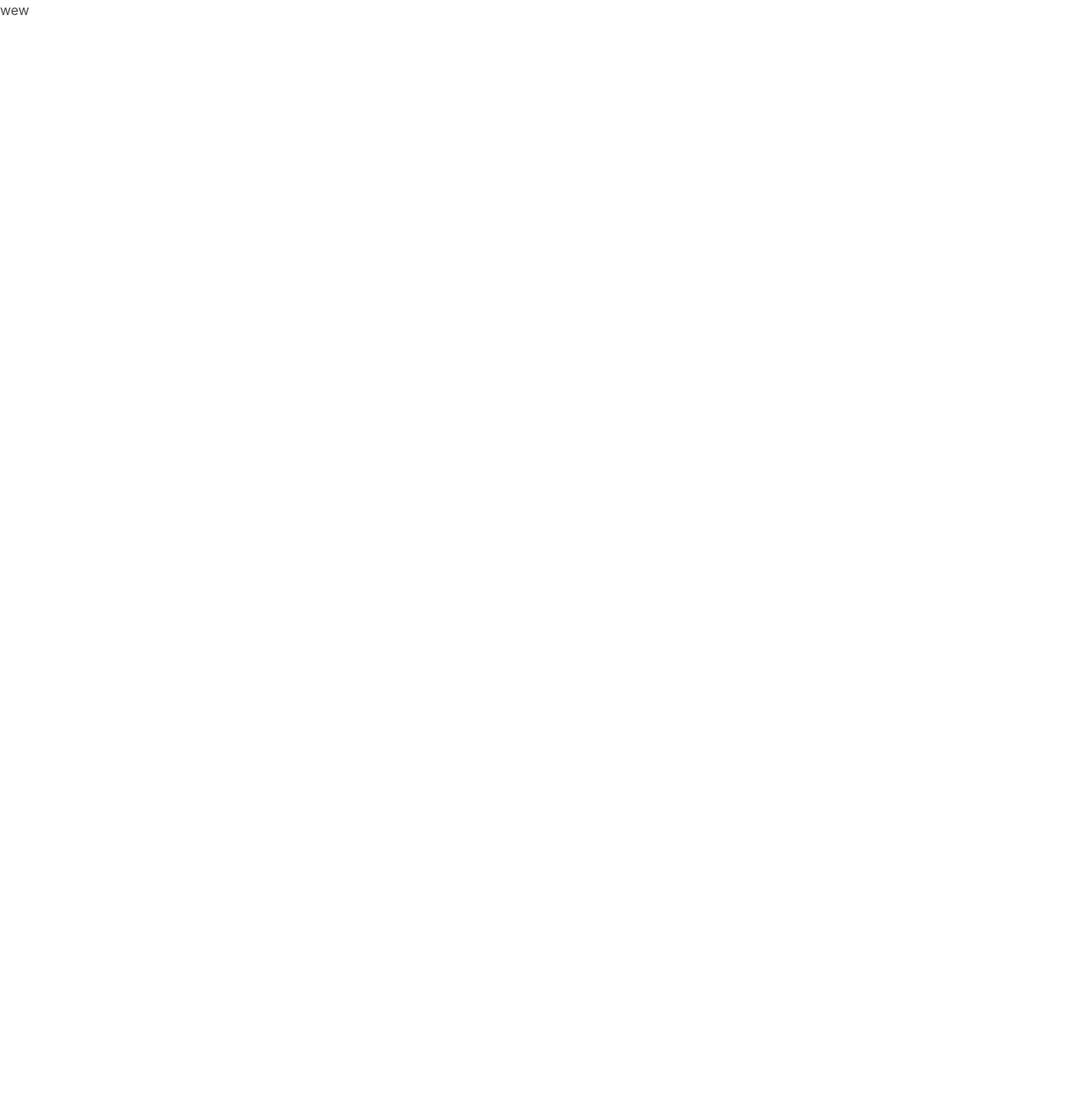
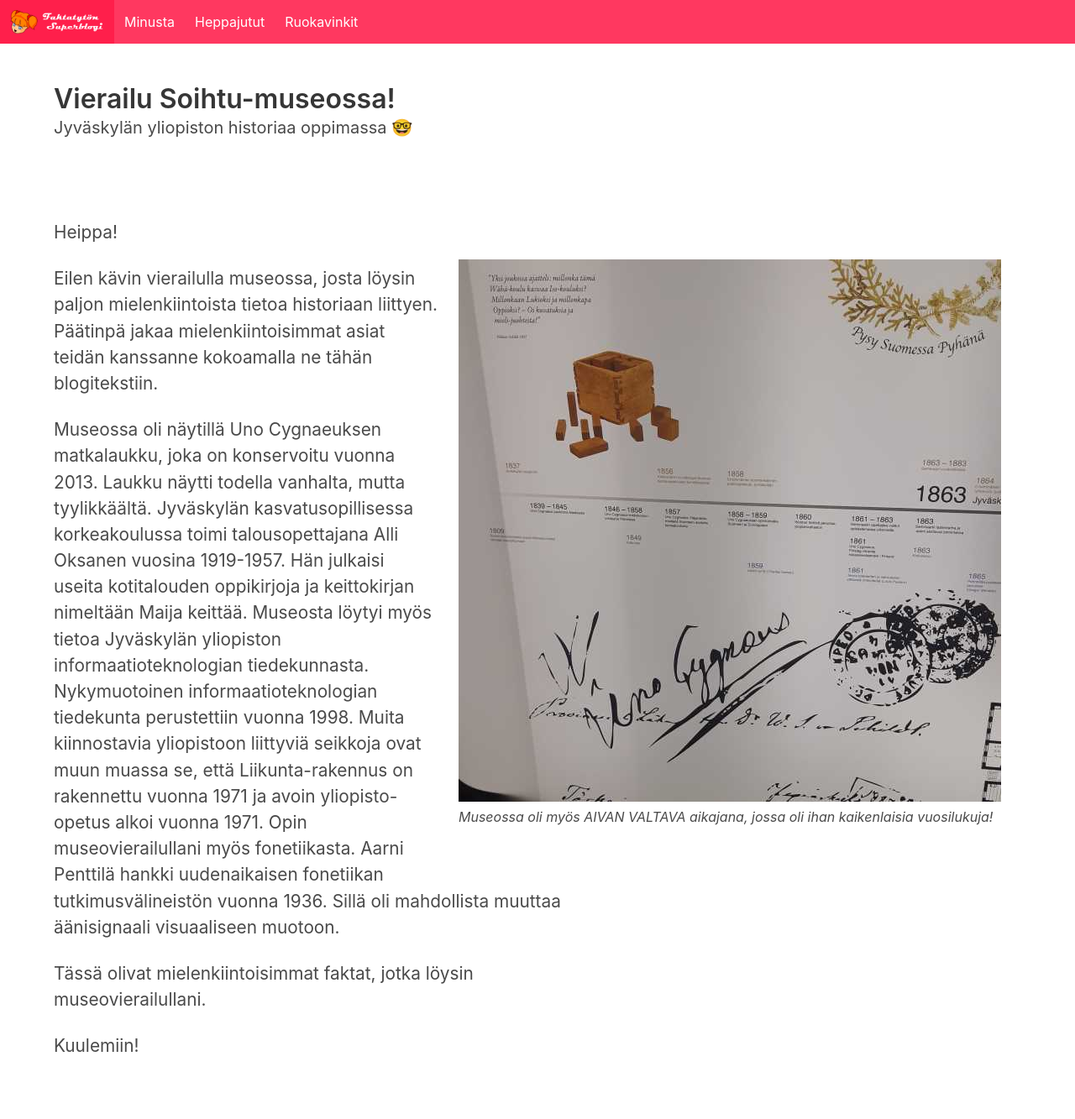
Before and after one commit to dezhidki/myytinmurtajat_it_19, a Flask app: page / in a window 1280 px wide. Before the commit the page is almost empty. Shown: the whole page at 84% size. Before the commit the page ends 18 px from the top, so only its background shows below. Run offline with Flask 2, Linux system fonts and the light colour scheme.

Commit message:
news: add news article

```diff
--- /dev/null
+++ b/news/static/style/style.css
@@ -0,0 +1,18 @@
+.main-text > p {
+    font-size: 1.3rem;
+    margin-bottom: 1.5rem;
+}
+
+@media (min-width: 1216px) {
+
+    .thumbnail {
+        float: right;
+    }
+}
+
+
+@media (min-width: 769px) {
+    .main-text > p {
+        width: 40rem;
+    }
+}
--- a/news/templates/main.html
+++ b/news/templates/main.html
@@ -1,13 +1,63 @@
 <!DOCTYPE html>
 <html lang="fi">
+
 <head>
     <meta charset="UTF-8">
     <meta name="viewport" content="width=device-width, initial-scale=1.0">
     <meta http-equiv="X-UA-Compatible" content="ie=edge">
     <title>Faktatytön superblogi: Käynti Soihdussa</title>
     <link rel="stylesheet" href="{{ url_for('static', filename='style/bulma.min.css') }}" />
+    <link rel="stylesheet" href="{{ url_for('static', filename='style/style.css') }}" />
 </head>
-<body>
-    wew
+
+<body class="has-navbar-fixed-top">
+    {% include "nav.html" %}
+
+
+    <section class="hero">
+        <div class="hero-body">
+            <div class="container">
+                <h1 class="title">
+                    Vierailu Soihtu-museossa!
+                </h1>
+                <h2 class="subtitle">
+                    Jyväskylän yliopiston historiaa oppimassa 🤓
+                </h2>
+            </div>
+        </div>
+    </section>
+
+    <section class="section">
+        <div class="container main-text">
+            <section class="section thumbnail">
+                <img src="{{ url_for('static', filename='img/thumb.jpg') }}"/>
+                <p><em>Museossa oli myös AIVAN VALTAVA aikajana, jossa oli ihan kaikenlaisia vuosilukuja!</em></p>
+            </section>
+            <p>
+                Heippa!
+            </p>
+            <p>
+                Eilen kävin vierailulla museossa, josta löysin paljon mielenkiintoista tietoa historiaan liittyen.<br>
+                Päätinpä jakaa mielenkiintoisimmat asiat teidän kanssanne kokoamalla ne tähän blogitekstiin.
+            </p>
+            <p>
+                Museossa oli näytillä Uno Cygnaeuksen matkalaukku, joka on konservoitu vuonna <span class="swap-year">2013</span>.
+                Laukku näytti todella vanhalta, mutta tyylikkäältä.
+                Jyväskylän kasvatusopillisessa korkeakoulussa toimi talousopettajana Alli Oksanen vuosina <span class="swap-year">1919</span>-<span class="swap-year">1957</span>.
+                Hän julkaisi useita kotitalouden oppikirjoja ja keittokirjan nimeltään Maija keittää.
+                Museosta löytyi myös tietoa Jyväskylän yliopiston informaatioteknologian tiedekunnasta.
+                Nykymuotoinen informaatioteknologian tiedekunta perustettiin vuonna <span class="swap-year">1998</span>.
+                Muita kiinnostavia yliopistoon liittyviä seikkoja ovat muun muassa se, että Liikunta-rakennus on rakennettu vuonna <span class="swap-year">1971</span> ja avoin yliopisto-opetus alkoi vuonna <span class="swap-year">1971</span>.
+                Opin museovierailullani myös fonetiikasta. Aarni Penttilä hankki uudenaikaisen fonetiikan tutkimusvälineistön vuonna <span class="swap-year">1936</span>. Sillä oli mahdollista muuttaa äänisignaali visuaaliseen muotoon.
+            </p>
+            <p>
+                Tässä olivat mielenkiintoisimmat faktat, jotka löysin museovierailullani.<br>
+            </p>
+            <p>
+                Kuulemiin!
+            </p>
+        </div>
+    </section>
 </body>
+
 </html>
--- /dev/null
+++ b/news/templates/nav.html
@@ -0,0 +1,22 @@
+<nav class="navbar is-danger is-fixed-top" role="navigation" aria-label="main navigation">
+    <div class="navbar-brand">
+        <a class="navbar-item" href="https://bulma.io">
+            <img src="{{ url_for('static', filename='img/logo.png') }}" width="112" height="28">
+        </a>
+
+        <a role="button" class="navbar-burger burger" aria-label="menu" aria-expanded="false"
+            data-target="navbarBasicExample">
+            <span aria-hidden="true"></span>
+            <span aria-hidden="true"></span>
+            <span aria-hidden="true"></span>
+        </a>
+    </div>
+
+    <div id="navbarBasicExample" class="navbar-menu">
+        <div class="navbar-start">
+            <a class="navbar-item">Minusta</a>
+            <a class="navbar-item">Heppajutut</a>
+            <a class="navbar-item">Ruokavinkit</a>
+        </div>
+    </div>
+</nav>
```
Also changed, not shown: news/static/img/logo.png (added), news/static/img/thumb.jpg (added).
